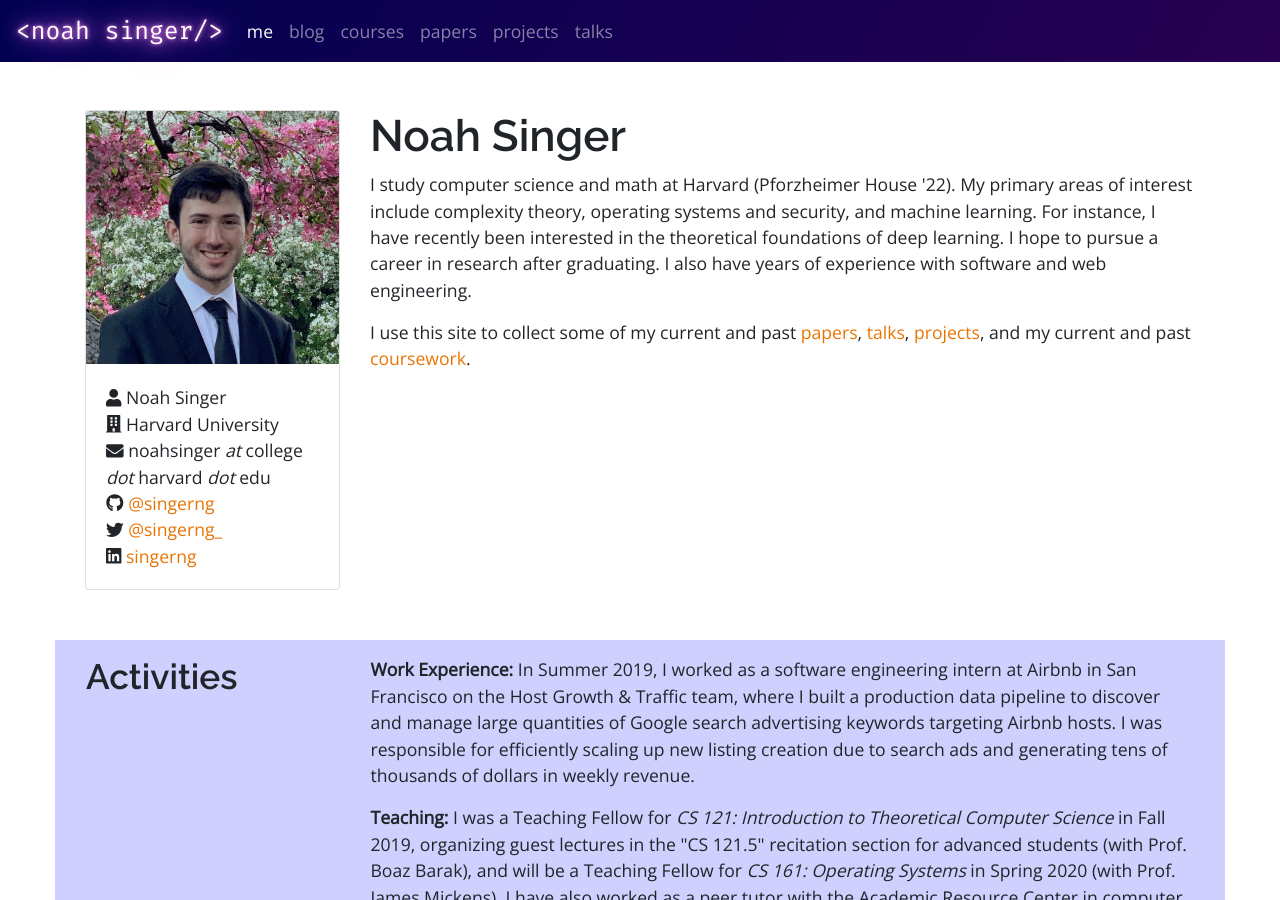
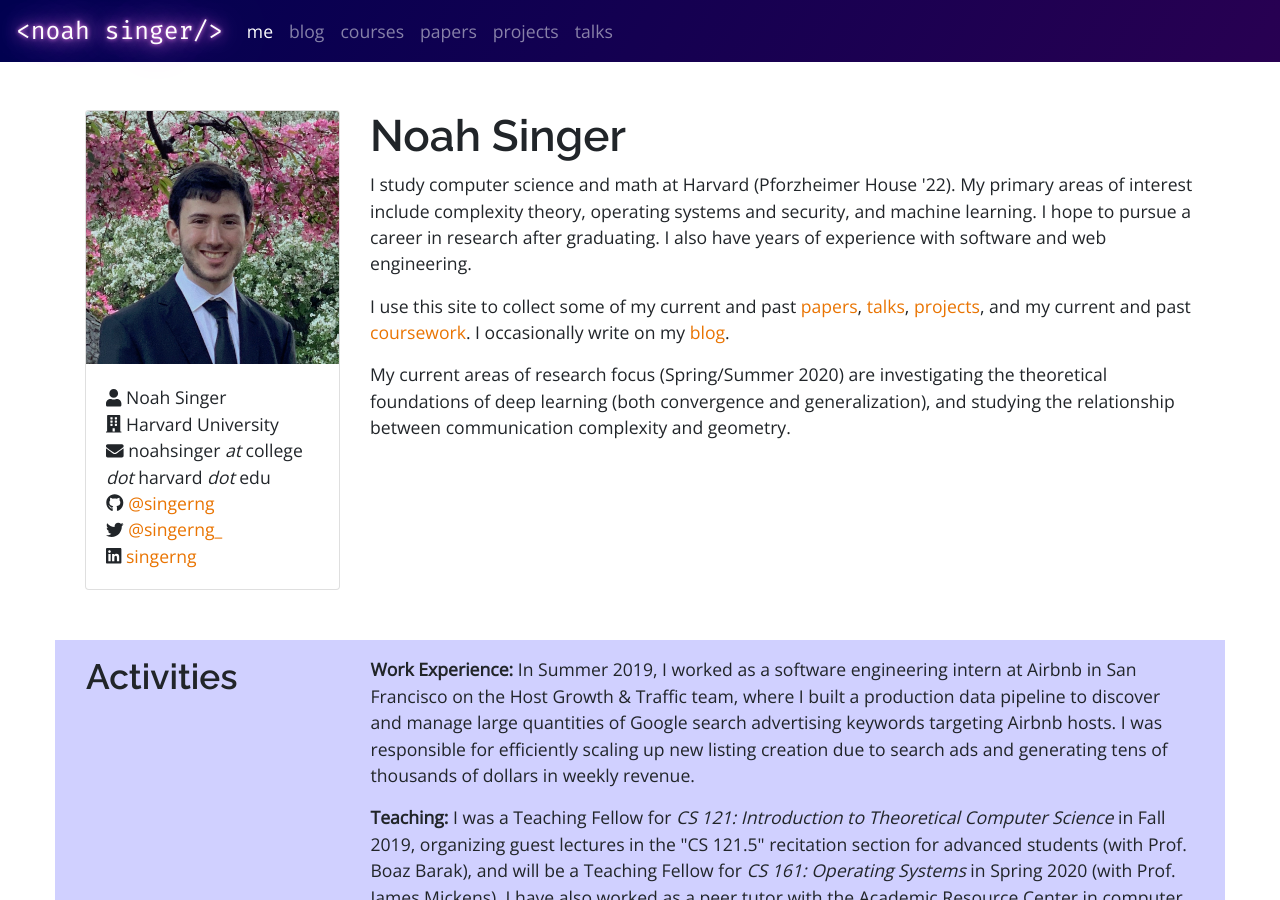
Before and after one commit to singerng/noahsinger.org, a Jekyll site: the page built from index/index.html, in a window 1280 px wide and 900 px high. Built offline with Jekyll 4.4.1, drawn with Linux system fonts in a browser that asks for light colours; nearby versions of some CDN libraries.

Commit message:
slightly revamped bio

```diff
--- a/index/index.html
+++ b/index/index.html
@@ -25,13 +25,17 @@ layout: default
     <h1>Noah Singer</h1>
     <p>I study computer science and math at Harvard (Pforzheimer House '22). My primary areas of interest include
       complexity theory, operating systems and security,
-      and machine learning. For instance, I have recently been interested
-      in the theoretical foundations of deep learning. I hope to pursue a career in research
+      and machine learning. I hope to pursue a career in research
       after graduating. I also have years of experience with software and web engineering.
 
     <p>I use this site to collect some of my current and past <a href="/papers">papers</a>,
       <a href="/talks">talks</a>, <a href="/projects">projects</a>, and
-      my current and past <a href="/courses">coursework</a>.
+      my current and past <a href="/courses">coursework</a>. I occasionally write on my
+      <a href="/blog">blog</a>.
+
+    <p>My current areas of research focus (Spring/Summer 2020) are investigating the theoretical
+      foundations of deep learning (both convergence and generalization), and
+      studying the relationship between communication complexity and geometry.</p>
   </div>
 <!--
   <div class="col-md-3">
```
Also changed, not shown: blog/index.md (+1 -1 lines).
